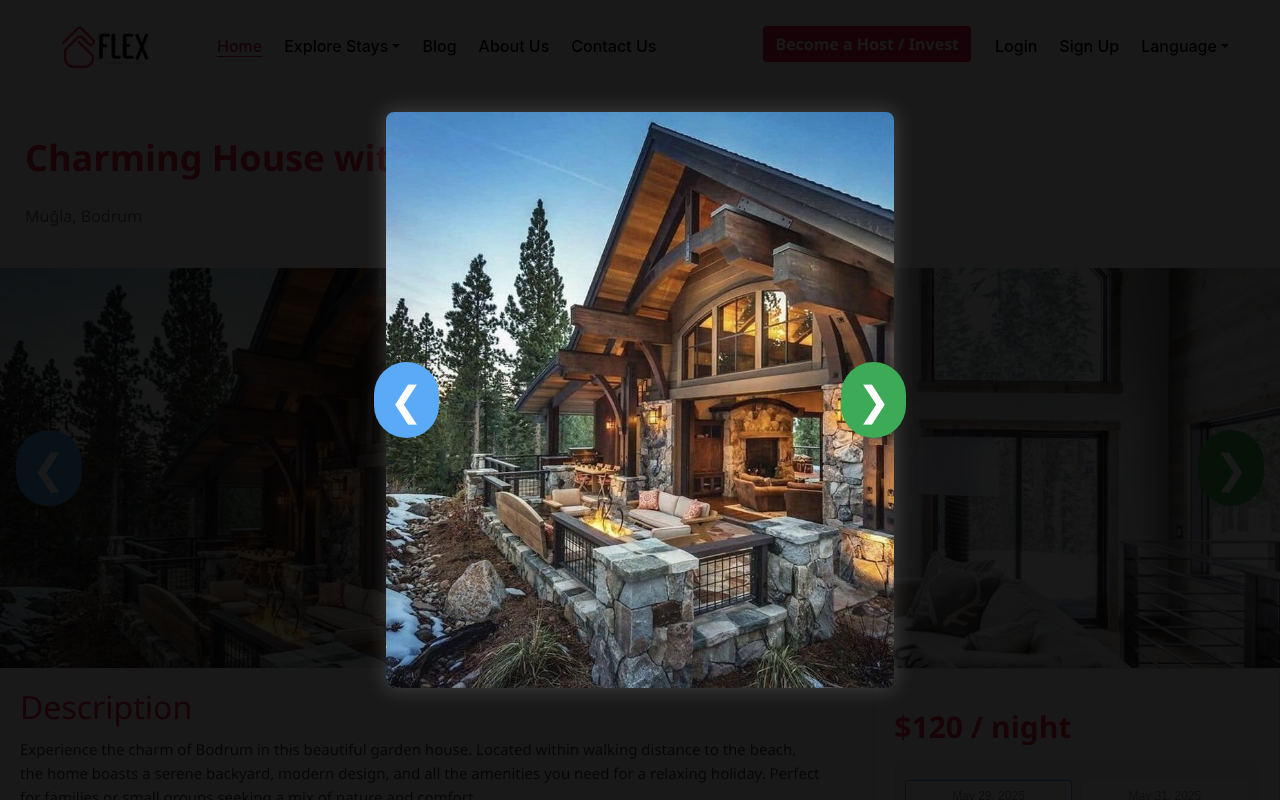
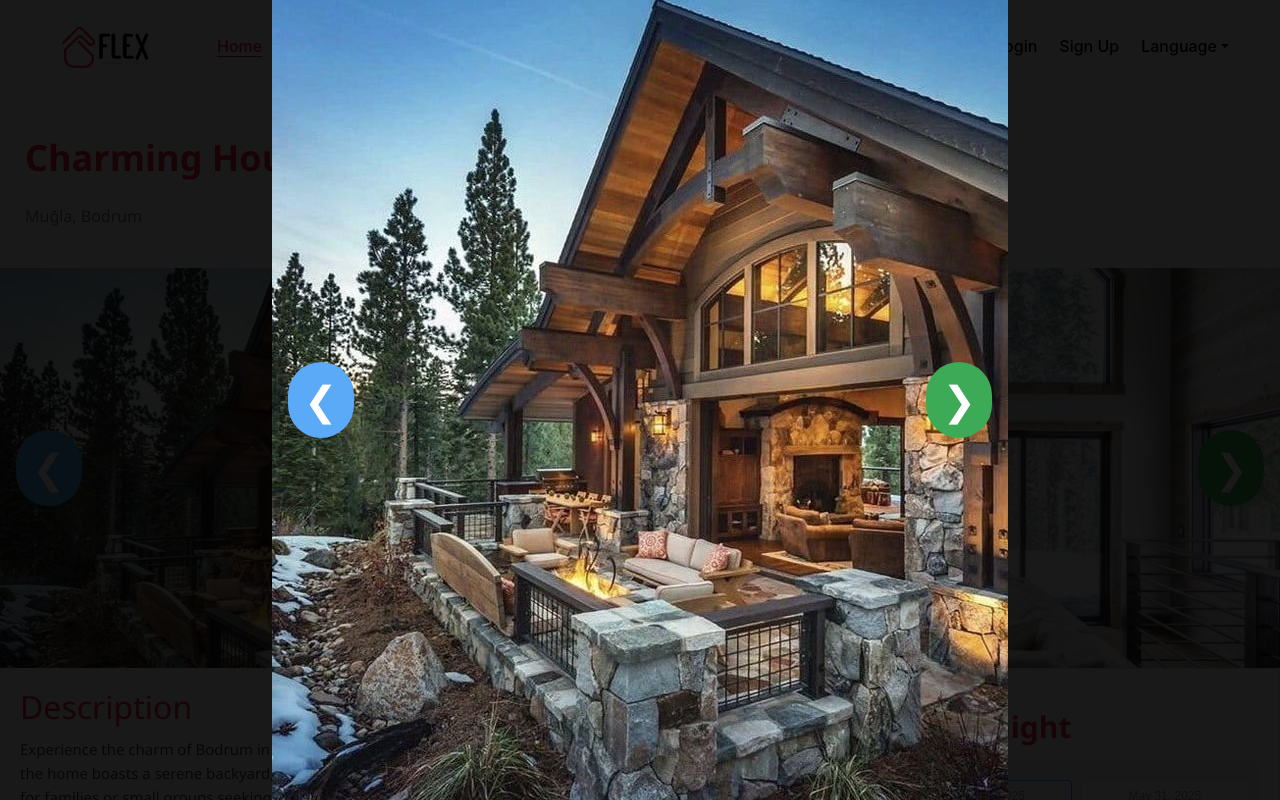
Before and after one commit to ahmed666916/flexvivienda-server, a React (Create React App) app: page /property_detail in a window 1280 px wide. Both pictures are taken after a click on the picture 320 px from the left and 468 px from the top of the page. Shown: the top 800 px of the page. Built offline with nearby package versions, Linux system fonts and the light colour scheme.

Commit message:
added imaged divider in property details page

```diff
--- a/src/components/propertyDetail/ImageGallery.js
+++ b/src/components/propertyDetail/ImageGallery.js
@@ -26,15 +26,19 @@ const ImageGallery = ({ images }) => {
         </button>
 
         <div className="dual-image-wrapper">
-          {visibleImages.map((src, i) => (
-            <img
-              key={i}
-              src={src}
-              alt={`Gallery ${slideIndex + i + 1}`}
-              className="dual-gallery-image"
-              onClick={() => setSelectedIndex((slideIndex + i) % images.length)}
-            />
-          ))}
+          <img
+            src={visibleImages[0]}
+            alt={`Gallery ${slideIndex + 1}`}
+            className="dual-gallery-image"
+            onClick={() => setSelectedIndex(slideIndex)}
+          />
+          <div className="image-divider-vertical"></div>
+          <img
+            src={visibleImages[1]}
+            alt={`Gallery ${slideIndex + 2}`}
+            className="dual-gallery-image"
+            onClick={() => setSelectedIndex((slideIndex + 1) % images.length)}
+          />
         </div>
 
         <button className="nav-arrow right" onClick={handleNext}>
@@ -49,21 +53,17 @@ const ImageGallery = ({ images }) => {
               setSelectedIndex((prev) =>
                 prev === 0 ? images.length - 1 : prev - 1
               )
-            }>
-              &#10094;
-            </button>
+            }>&#10094;</button>
             <img
               src={images[selectedIndex]}
-              alt="Full View"
-              className="image-viewer-image"
+              alt={`Large view ${selectedIndex}`}
+              className="large-image"
             />
             <button className="nav-arrow right" onClick={() =>
               setSelectedIndex((prev) =>
-                prev === images.length - 1 ? 0 : prev + 1
+                (prev + 1) % images.length
               )
-            }>
-              &#10095;
-            </button>
+            }>&#10095;</button>
           </div>
         </div>
       )}
--- a/src/components/propertyDetail/PropertyDetail.css
+++ b/src/components/propertyDetail/PropertyDetail.css
@@ -298,3 +298,9 @@
 .nav-arrow:hover {
   background: rgba(255, 100, 100, 0.9);
 }
+
+.image-divider-vertical {
+  width: 2px;
+  background-color: #ccc;
+  margin: 0 10px;
+}
```
